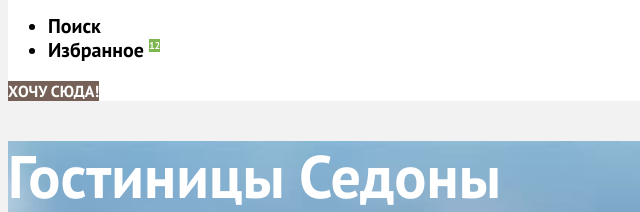
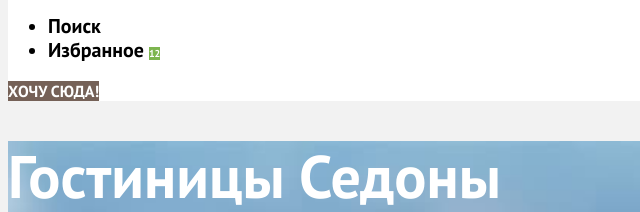
Before and after one commit to htmlacademy-htmlcss/166397-sedona-38, a plain HTML site: page catalog.html in a window 1280 px wide. Shown: the part 176-388 px from the top of the page, 0-640 px from the left. Drawn offline with Linux system fonts and the light colour scheme.

Commit message:
Меняет тег
sup на span

```diff
--- a/catalog.html
+++ b/catalog.html
@@ -31,7 +31,7 @@
           <li class="user-navigation-item navigation-item">
             <a class="user-navigation-link navigation-link" href="#">
               <span class="visually-hidden">Избранное</span>
-              <sup class="fav-counter">12</sup>
+              <span class="fav-counter">12</span>
             </a>
           </li>
         </ul>
```
Also changed, not shown: index.html (+1 -1 lines).
